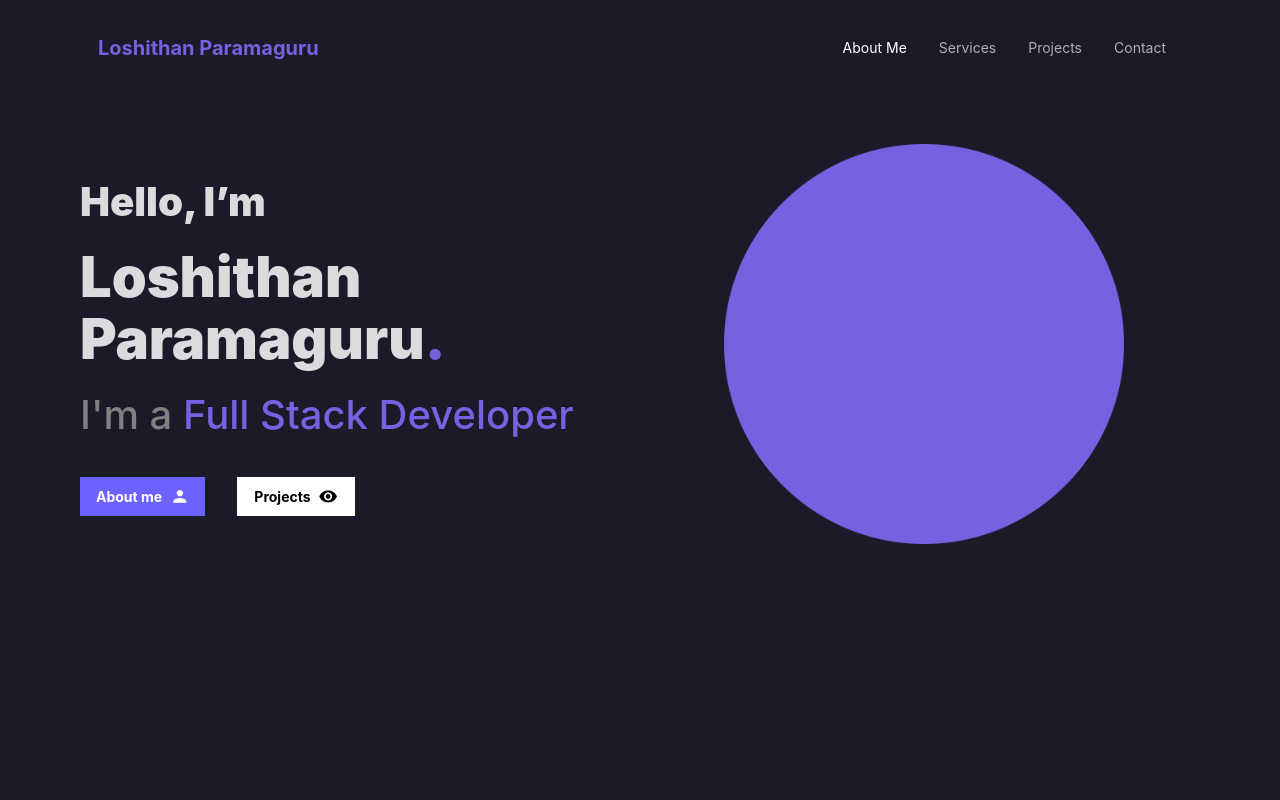
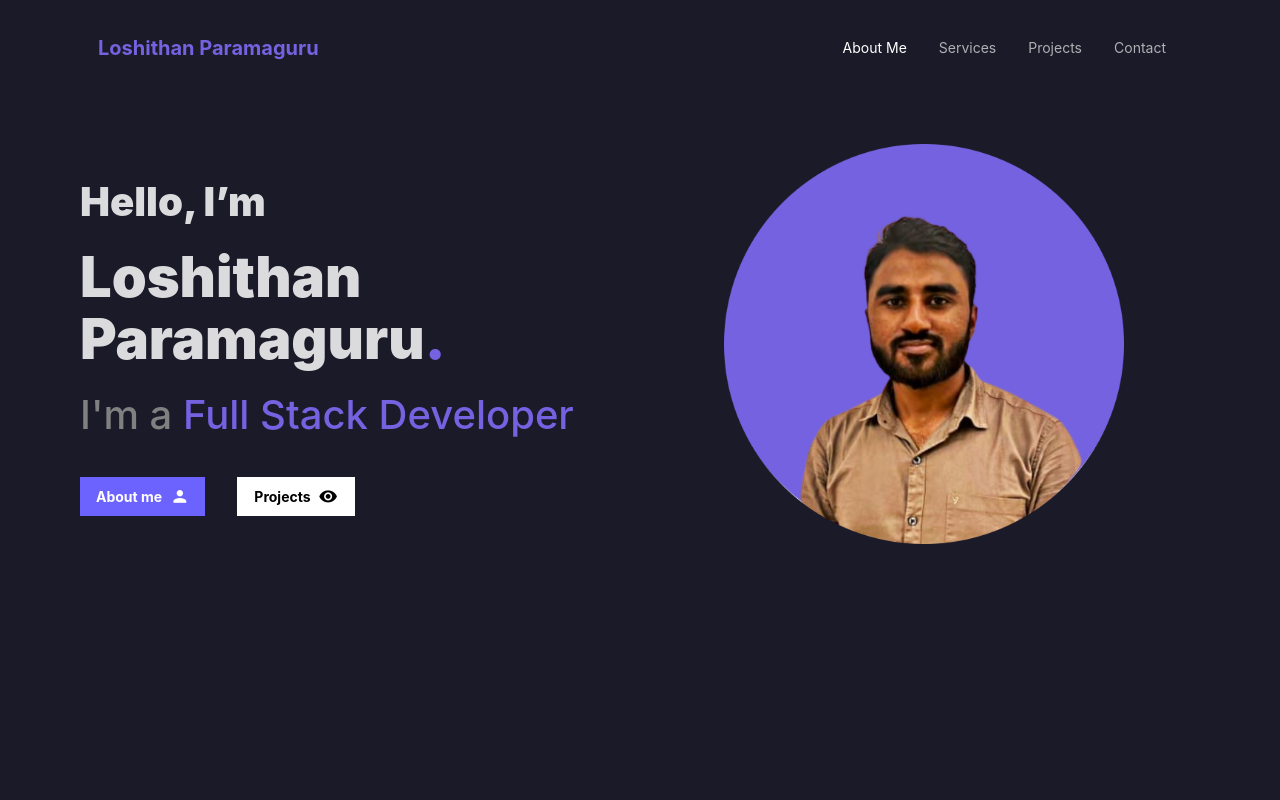
Before and after one commit to loshithan/Personal_portfolio, a React (Vite) app: page / in a window 1280 px wide. Shown: the top 800 px of the page. Built offline with nearby package versions, Linux system fonts and the light colour scheme.

Commit message:
profile image changed

```diff
--- a/src/components/Hero/Hero.jsx
+++ b/src/components/Hero/Hero.jsx
@@ -1,275 +1,3 @@
-// // src/components/Hero.jsx
-// import React, { useRef } from "react";
-// import "./hero.css";
-// import { Row, Col, Button } from "antd";
-// import { color, motion, stagger, useInView } from "framer-motion";
-// export default function Hero() {
-//   const ref = useRef();
-//   const isInView = useInView(ref, { once: "true" });
-//   const variant = {
-//     hidden: { opacity: 0, y: 50 },
-//     visible: { opacity: 1, y: 0 },
-//   };
-//   const transition = { duration: 0.5, ease: "easeOut" };
-//   const backgroundVariantBtn = {
-//     initial: {
-//       backgroundColor: "#6c63ff",
-//       color: "#fff",
-//     },
-//     hover: {
-//       backgroundColor: "#fff",
-//       color: "#6c63ff",
-//       transition: {
-//         delay: 0.1,
-//         duration: 0.5,
-//         ease: [0.19, 1, 0.22, 1],
-//       },
-//     },
-//     animate: {
-//       backgroundColor: "#6c63ff",
-//       transition: {
-//         delay: 0.1,
-//         duration: 0.5,
-//         ease: [0.19, 1, 0.22, 1],
-//       },
-//     },
-//   };
-//   const firstTextVariant = {
-//     initial: {
-//       y: 0,
-//     },
-//     hover: {
-//       y: -30,
-//       transition: {
-//         duration: 1.125,
-//         ease: [0.19, 1, 0.22, 1],
-//       },
-//     },
-//     animate: {
-//       y: 0,
-//       transition: {
-//         duration: 1.125,
-//         ease: [0.19, 1, 0.22, 1],
-//       },
-//     },
-//   };
-//   const secondTextVariant = {
-//     initial: {
-//       y: 20,
-//     },
-//     hover: {
-//       y: 0,
-//       transition: {
-//         duration: 1.125,
-//         ease: [0.19, 1, 0.22, 1],
-//       },
-//     },
-//     animate: {
-//       y: 20,
-//       transition: {
-//         duration: 1.125,
-//         ease: [0.19, 1, 0.22, 1],
-//       },
-//     },
-//   };
-//   const outlineBackgroundVariantBtn = {
-//     initial: {
-//       backgroundColor: "#fff",
-//       color: "black",
-//     },
-//     hover: {
-//       backgroundColor: "transparent",
-//       color: "#fff",
-//       transition: {
-//         delay: 0,
-//         duration: 0.1,
-//         ease: [0.19, 1, 0.22, 1],
-//       },
-//       borderColor: "#fff",
-//     },
-//     animate: {
-//       backgroundColor: "#fff",
-//       transition: {
-//         delay: 0.1,
-//         duration: 0.1,
-//         ease: [0.19, 1, 0.22, 1],
-//       },
-//     },
-//   };
-
-//   return (
-//     <section
-//       className="hero-section"
-//       style={{ padding: "4rem 2rem", textAlign: "left" }}
-//     >
-//       {/* <motion.div
-//         className="background-text"
-//         initial={{ x: "-100%" }}
-//         animate={{ x: "100%" }}
-//         transition={{
-//           duration: 30,
-//           repeat: Infinity,
-//           ease: "linear",
-//           repeatType: "loop",
-//         }}
-//       >
-//         {" "}
-//         FULLSTACK DOTNET DEVELOPER{" "}
-//       </motion.div>{" "} */}
-//       <Row align={"middle"} gutter={[16, 16]} style={{ gap: "20px" }}>
-//         <Col ref={ref}>
-//           <motion.h2
-//             variants={variant}
-//             transition={transition}
-//             initial={"hidden"}
-//             animate={"visible"}
-//             style={{ marginTop: "0" }}
-//           >
-//             Hello, I’m
-//           </motion.h2>
-//           <motion.h1
-//             variants={variant}
-//             initial={"hidden"}
-//             animate={"visible"}
-//             transition={transition}
-//             style={{ fontSize: "3rem" }}
-//           >
-//             Loshithan Paramaguru
-//             <span style={{ color: "var(--primary-color)" }}>.</span>
-//           </motion.h1>
-//           <motion.h3
-//             variants={variant}
-//             initial={"hidden"}
-//             animate={"visible"}
-//             style={{ fontSize: "3rem" }}
-//             transition={transition}
-//           >
-//             <span style={{ color: "GrayText" }}>I'm a</span>{" "}
-//             <span style={{ color: "var(--primary-color)" }}>
-//               Full Stack Developer
-//             </span>
-//           </motion.h3>
-// <div style={{ marginTop: "2rem" }}>
-//   <Row gutter={16} style={{ marginLeft: "-16px" }}>
-//     <motion.button
-//       size="large"
-//       style={{
-//         margin: "0 1rem",
-//         padding: "0.5rem 1rem",
-//         border: "none",
-//         cursor: "pointer",
-//         display: "flex", // Use flexbox for alignment
-//         alignItems: "center",
-//         justifyContent: "space-between", // Adjust spacing between items
-//       }}
-//       type="default"
-//       initial="initial"
-//       whileHover="hover"
-//       animate="animate"
-//       variants={backgroundVariantBtn}
-//     >
-//       <div className="overflow-hidden relative">
-//         <motion.p
-//           variants={firstTextVariant}
-//           style={{ margin: 0, fontWeight: 700 }}
-//         >
-//           About me
-//           <motion.span
-//             variants={firstTextVariant}
-//             style={{ fontSize: "1.2rem" }}
-//             className=" material-icons "
-//           >
-//             person
-//           </motion.span>
-//         </motion.p>
-
-//         <motion.p
-//           variants={secondTextVariant}
-//           aria-hidden
-//           style={{ margin: 0, fontWeight: 700 }}
-//           className="absolute top-0 left-0 "
-//         >
-//           About me
-//           <motion.span
-//             variants={secondTextVariant}
-//             aria-hidden
-//             style={{ fontSize: "1.2rem" }}
-//             className=" material-icons "
-//           >
-//             person
-//           </motion.span>
-//         </motion.p>
-//       </div>
-//     </motion.button>
-//     <motion.button
-//       size="large"
-//       style={{
-//         margin: "0 1rem",
-//         padding: "0.5rem 1rem",
-//         cursor: "pointer",
-//         display: "flex", // Use flexbox for alignment
-//         alignItems: "center",
-//         justifyContent: "space-between", // Adjust spacing between items
-//       }}
-//       initial="initial"
-//       whileHover="hover"
-//       animate="animate"
-//       variants={outlineBackgroundVariantBtn}
-//       type="default"
-//       // variant="outlined"
-//     >
-//       <div className="overflow-hidden relative">
-//         <motion.p
-//           style={{ margin: 0, fontWeight: 700 }}
-//           variants={firstTextVariant}
-//         >
-//           Projects{" "}
-//           <motion.span
-//             class="material-icons"
-//             style={{ fontSize: "1.2rem" }}
-//             variants={firstTextVariant}
-//           >
-//             visibility
-//           </motion.span>
-//         </motion.p>
-//         <motion.p
-//           style={{ margin: 0, fontWeight: 700 }}
-//           aria-hidden
-//           className="absolute top-0 left-0 "
-//           variants={secondTextVariant}
-//         >
-//           Projects{" "}
-//           <motion.span
-//             class="material-icons "
-//             aria-hidden
-//             style={{ fontSize: "1.2rem" }}
-//             variants={secondTextVariant}
-//           >
-//             visibility
-//           </motion.span>
-//         </motion.p>
-//       </div>
-//     </motion.button>
-//   </Row>
-// </div>
-//         </Col>
-//         <Col>
-//           <div>
-//             {" "}
-//             <motion.img
-//               src="src/assets/circle.png"
-//               alt="circle"
-//               style={{ height: "400px" }}
-//               initial={{ scale: 0, opacity: 0 }}
-//               animate={{ scale: 1, opacity: 1 }}
-//               transition={{ duration: 2, ease: "easeInOut" }}
-//             />{" "}
-//           </div>{" "}
-//         </Col>
-//       </Row>
-//     </section>
-//   );
-// }
 import React, { useRef } from "react";
 import "./hero.css";
 import { Row, Col, Grid } from "antd";
@@ -528,16 +256,16 @@ export default function Hero() {
           style={{ display: "flex", justifyContent: "center" }}
         >
           <motion.img
-            src="/assets/circle.png"
+            src="/assets/profile.png"
             alt="circle"
             style={{
               height: "400px",
               maxWidth: "100%",
               objectFit: "cover",
             }}
-            initial={{ scale: 0, opacity: 0 }}
-            animate={{ scale: 1, opacity: 1 }}
-            transition={{ duration: 2, ease: "easeInOut" }}
+            // initial={{ scale: 0, opacity: 0 }}
+            // animate={{ scale: 1, opacity: 1 }}
+            // transition={{ duration: 2, ease: "easeInOut" }}
           />
         </Col>
       </Row>
```
Also changed, not shown: public/assets/profile.png.
